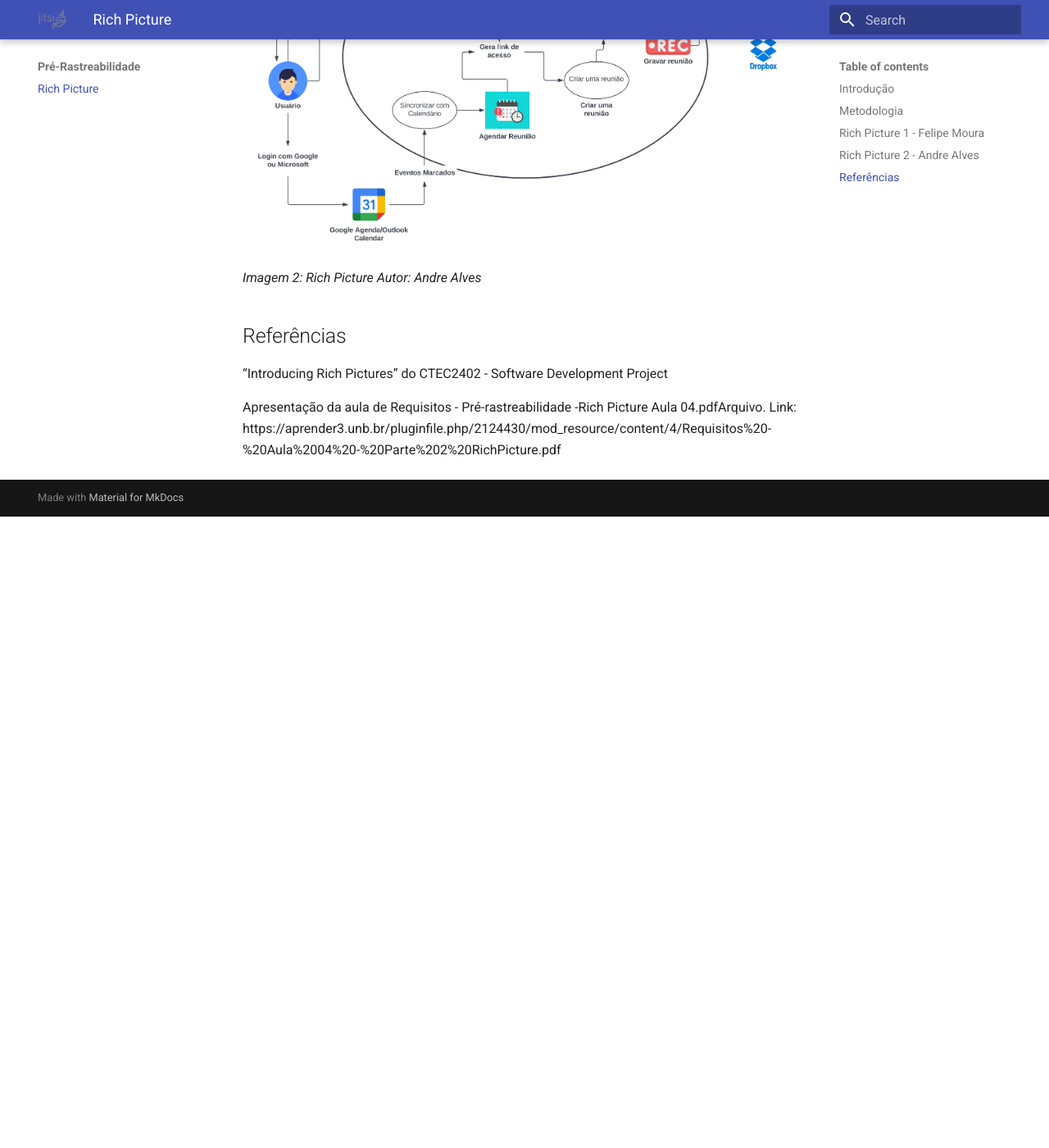
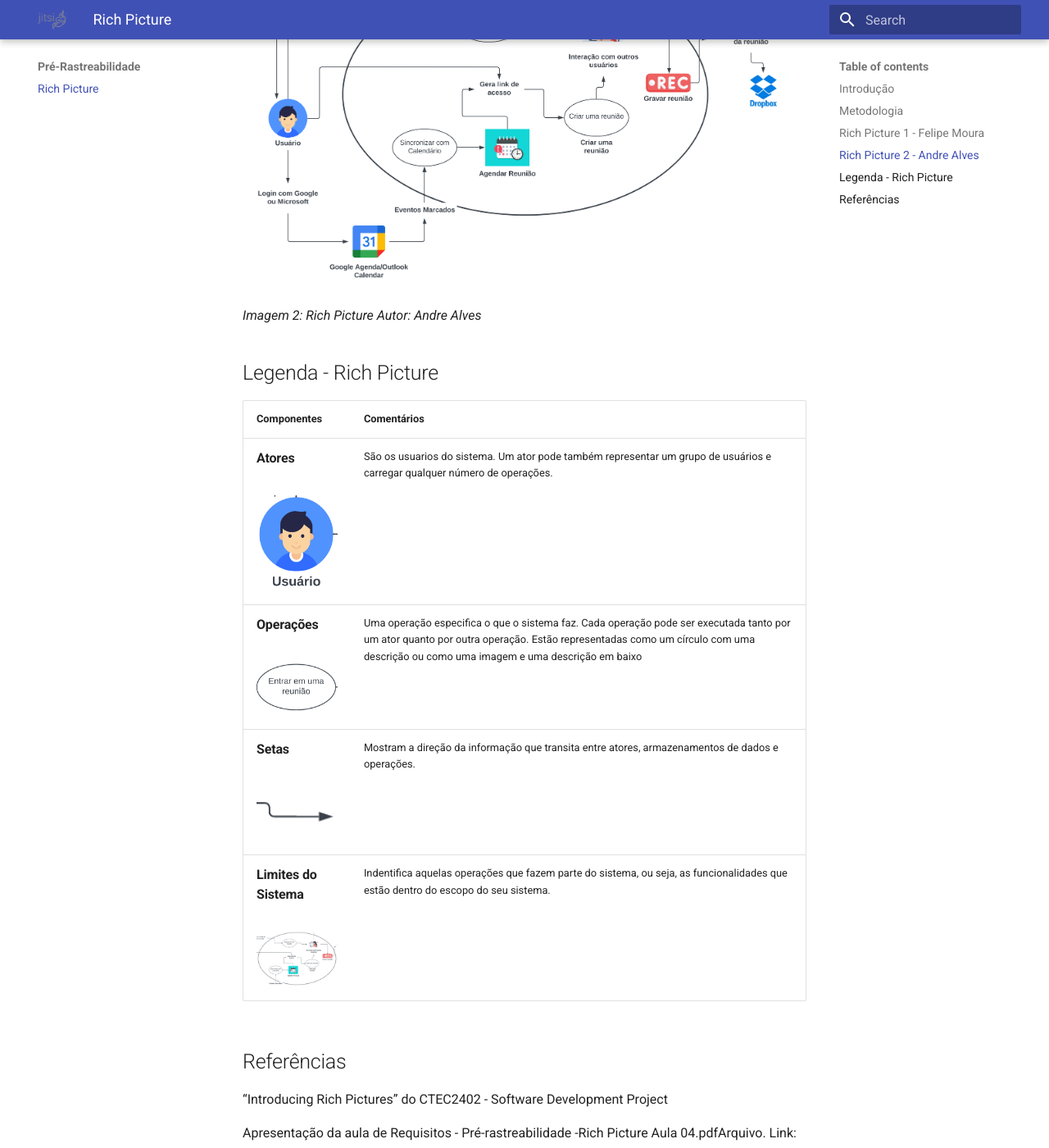
Before and after one commit to gabrielm2q/2022.1-Jitsi-Meet, an MkDocs documentation site: the page built from docs/preRastreabilidade/richPicture.md, in a window 1280 px wide and 1400 px high, scrolled down 1853 px. Shown: the whole window at 82% size. Built offline with MkDocs 1.6.1 and Material for MkDocs 9.7.7, drawn with Linux system fonts in a browser that asks for light colours; before the commit the page ends 2483 px from its top, so only the background shows below that; some of the changed text lies outside the part shown.

Commit message:
add: rich picture subtitles

```diff
--- a/docs/preRastreabilidade/richPicture.md
+++ b/docs/preRastreabilidade/richPicture.md
@@ -3,6 +3,7 @@
 | Versão | Data       |   Modificação   |             Autor              |
 | ------ | ---------- | :-------------: | :----------------------------: |
 | 1.0    | 29/06/2022 | Criação do Rich Picture | Felipe Moura, Andre Alves e Gabriel Sabanai |
+| 1.1    | 13/07/2022 | Adição da legenda | Andre Alves |
 
 *Tabela 1 versionamento*
 
@@ -34,6 +35,15 @@ Visando obter o panorama geral de como funciona o Jitsi, foi desenvolvido pela e
 ![RichPictureAndre](../assets/richPictures/richPictureAndre.png)
 *Imagem 2: Rich Picture Autor: Andre Alves*
 
+## Legenda - Rich Picture
+
+| Componentes | Comentários |
+| ----------- | ----------- |
+| <h3><b>Atores</h3></b><br>![Usuário](../assets/richPictures/legendaUsuario.png){ width=100 } | São os usuarios do sistema. Um ator pode também representar um grupo de usuários e carregar qualquer número de operações. |
+| <h3><b>Operações</h3></b><br>![Operações](../assets/richPictures/operacoes.png){ width=100 } | Uma operação especifica o que o sistema faz. Cada operação pode ser executada tanto por um ator quanto por outra operação. Estão representadas como um círculo com uma descrição ou como uma imagem e uma descrição em baixo |
+| <h3><b>Setas</h3></b><br>![Setas](../assets/richPictures/seta.png){ width=100 } | Mostram a direção da informação que transita entre atores, armazenamentos de dados e operações. |
+| <h3><b>Limites do Sistema</h3></b><br>![Limites do Sistema](../assets/richPictures/limiteSistema.png){ width=100 } | Indentifica aquelas operações que fazem parte do sistema, ou seja, as funcionalidades que estão dentro do escopo do seu sistema. |
+
 ## Referências
 
 “Introducing Rich Pictures” do CTEC2402 - Software Development
```
